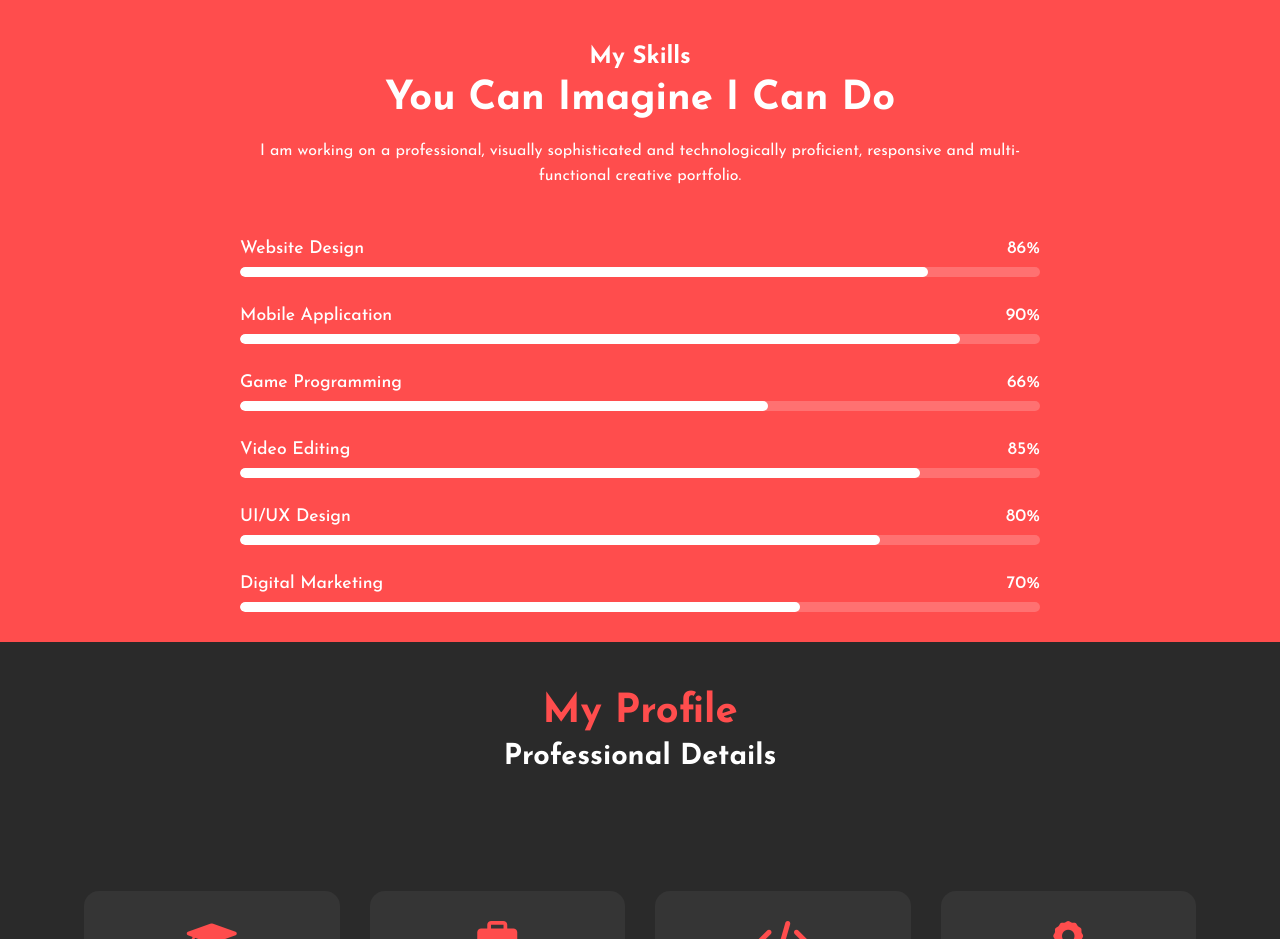
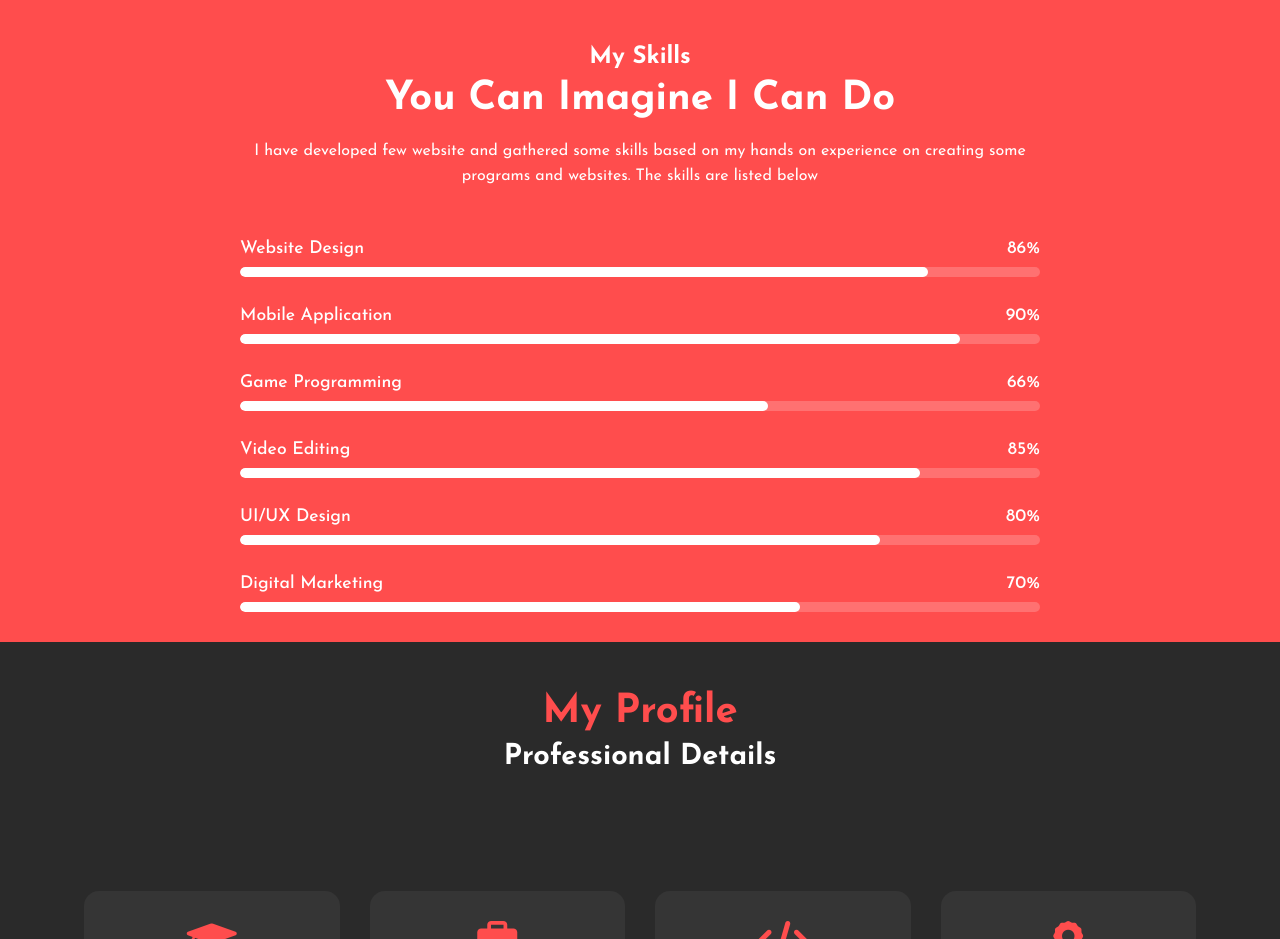
Before and after one commit to roghithlk/personal-portfolio-webpage, a plain HTML site: page index.html in a window 1280 px wide. Shown: the part 1860-2799 px from the top of the page. Drawn offline with Linux system fonts and the light colour scheme.

Commit message:
Update index.html

```diff
--- a/index.html
+++ b/index.html
@@ -100,7 +100,7 @@
             <div class="skills-header">
                 <h2>My Skills</h2>
                 <h3>You Can Imagine I Can Do</h3>
-                <p>I am working on a professional, visually sophisticated and technologically proficient, responsive and multi-functional creative portfolio.</p>
+                <p>I have developed few website and gathered some skills based on my hands on experience on creating some programs and websites. The skills are listed below</p>
             </div>
             <div class="skills-list">
                 <div class="skill-item">
```
